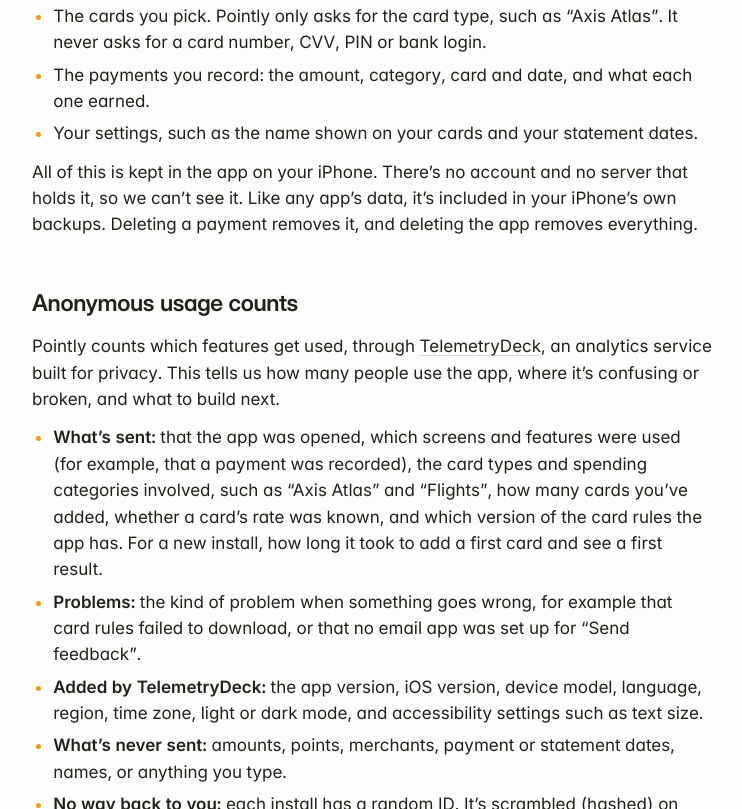
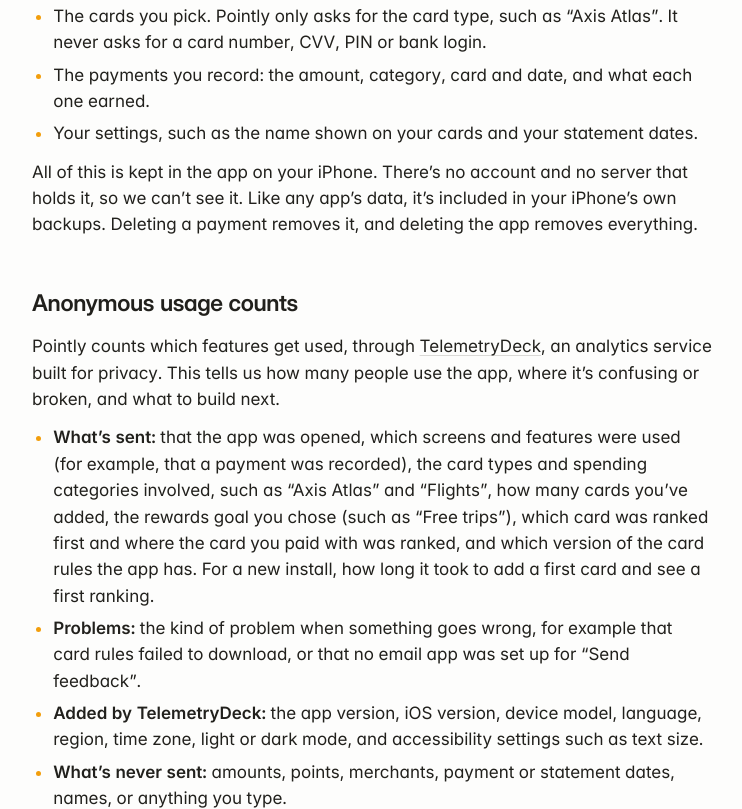
Before and after one commit to rohan5901/pointly-web, a plain HTML site: page privacy/index.html in a window 1280 px wide. Shown: the part 397-1206 px from the top of the page, without its empty margins (268-1010 px from the left). Drawn offline with Linux system fonts and the light colour scheme.

Commit message:
Privacy: the rewards goal and ranking positions in usage counts
Matches the analytics in app build 4: the goal chosen, which card was ranked first and where the card paid with was ranked.

Co-Authored-By: Claude Opus 5.5 <noreply@anthropic.com>

```diff
--- a/privacy/index.html
+++ b/privacy/index.html
@@ -38,7 +38,7 @@
   <h2>Anonymous usage counts</h2>
   <p>Pointly counts which features get used, through <a href="https://telemetrydeck.com/privacy/">TelemetryDeck</a>, an analytics service built for privacy. This tells us how many people use the app, where it’s confusing or broken, and what to build next.</p>
   <ul>
-    <li><strong>What’s sent:</strong> that the app was opened, which screens and features were used (for example, that a payment was recorded), the card types and spending categories involved, such as “Axis Atlas” and “Flights”, how many cards you’ve added, whether a card’s rate was known, and which version of the card rules the app has. For a new install, how long it took to add a first card and see a first result.</li>
+    <li><strong>What’s sent:</strong> that the app was opened, which screens and features were used (for example, that a payment was recorded), the card types and spending categories involved, such as “Axis Atlas” and “Flights”, how many cards you’ve added, the rewards goal you chose (such as “Free trips”), which card was ranked first and where the card you paid with was ranked, and which version of the card rules the app has. For a new install, how long it took to add a first card and see a first ranking.</li>
     <li><strong>Problems:</strong> the kind of problem when something goes wrong, for example that card rules failed to download, or that no email app was set up for “Send feedback”.</li>
     <li><strong>Added by TelemetryDeck:</strong> the app version, iOS version, device model, language, region, time zone, light or dark mode, and accessibility settings such as text size.</li>
     <li><strong>What’s never sent:</strong> amounts, points, merchants, payment or statement dates, names, or anything you type.</li>
```
